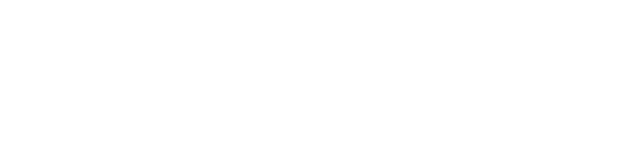
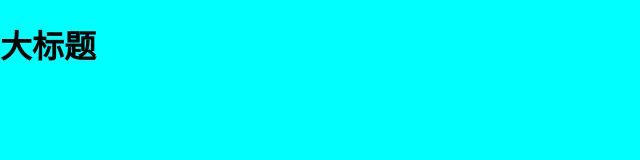
Before and after one commit to chovy10001/project_02, a plain HTML site: page index.html in a window 1280 px wide. Shown: the whole page, without its empty margins (0-640 px from the left). Drawn offline with Linux system fonts and the light colour scheme.

Commit message:
修改了index.html和index.css

```diff
--- a/index.css
+++ b/index.css
@@ -0,0 +1,5 @@
+html,body{
+    padding: 0;
+    margin: 0;
+    background-color: cyan;
+}
--- a/index.html
+++ b/index.html
@@ -8,6 +8,7 @@
     <link rel="stylesheet" href="index.css">
 </head>
 <body>
+    <h1>大标题</h1>
     <script src="index.js"></script>
 </body>
 </html>
```
